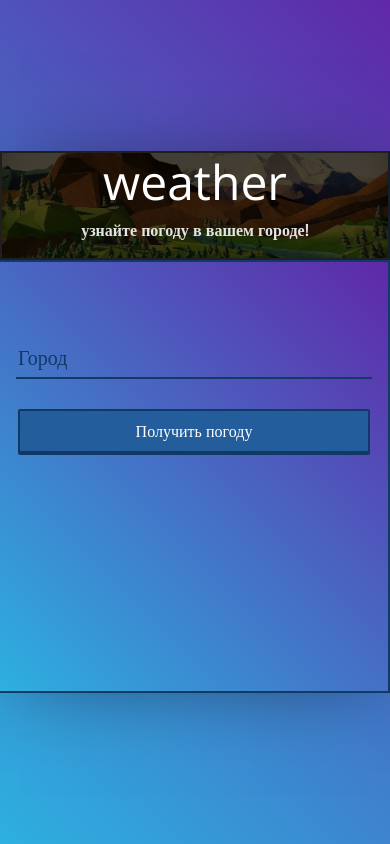
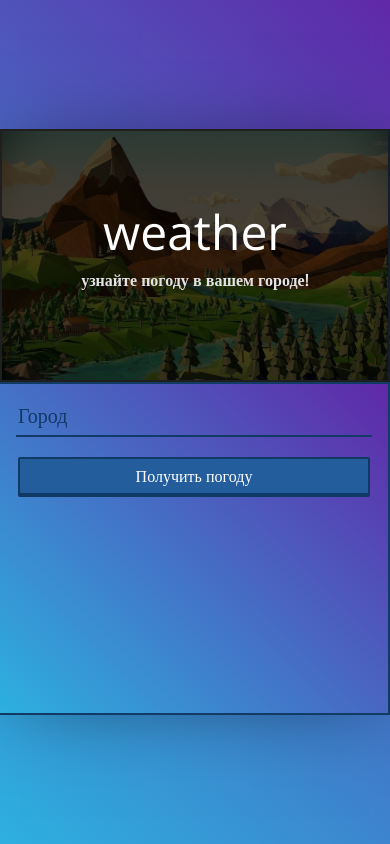
Before and after one commit to Yurii07/cities, a React (Create React App) app: page / in a window 390 px wide. Built offline with nearby package versions, Linux system fonts and the light colour scheme.

Commit message:
fix media

```diff
--- a/src/App.css
+++ b/src/App.css
@@ -79,7 +79,7 @@ input::-moz-placeholder {
 button {
     border: 2px solid #103a65;
     border-bottom: 4px solid #103a65;
-    padding: 8px 20px;
+    padding: 5px 15px;
     margin: 0 2px;
     border-radius: 2px;
     cursor: pointer;
@@ -151,11 +151,19 @@ button:active {
     form {
         display: flex;
         flex-direction: column;
-        padding-top: 4em;
+        padding-top: 0;
     }
 
     input[type="text"] {
         width: 100%;
         margin-right: 0;
+        margin-bottom: 20px;
+    }
+
+    .info {
+        min-height: 30vh;
+    }
+    .infoWeath {
+        margin-top: 1em;
     }
 }
```
